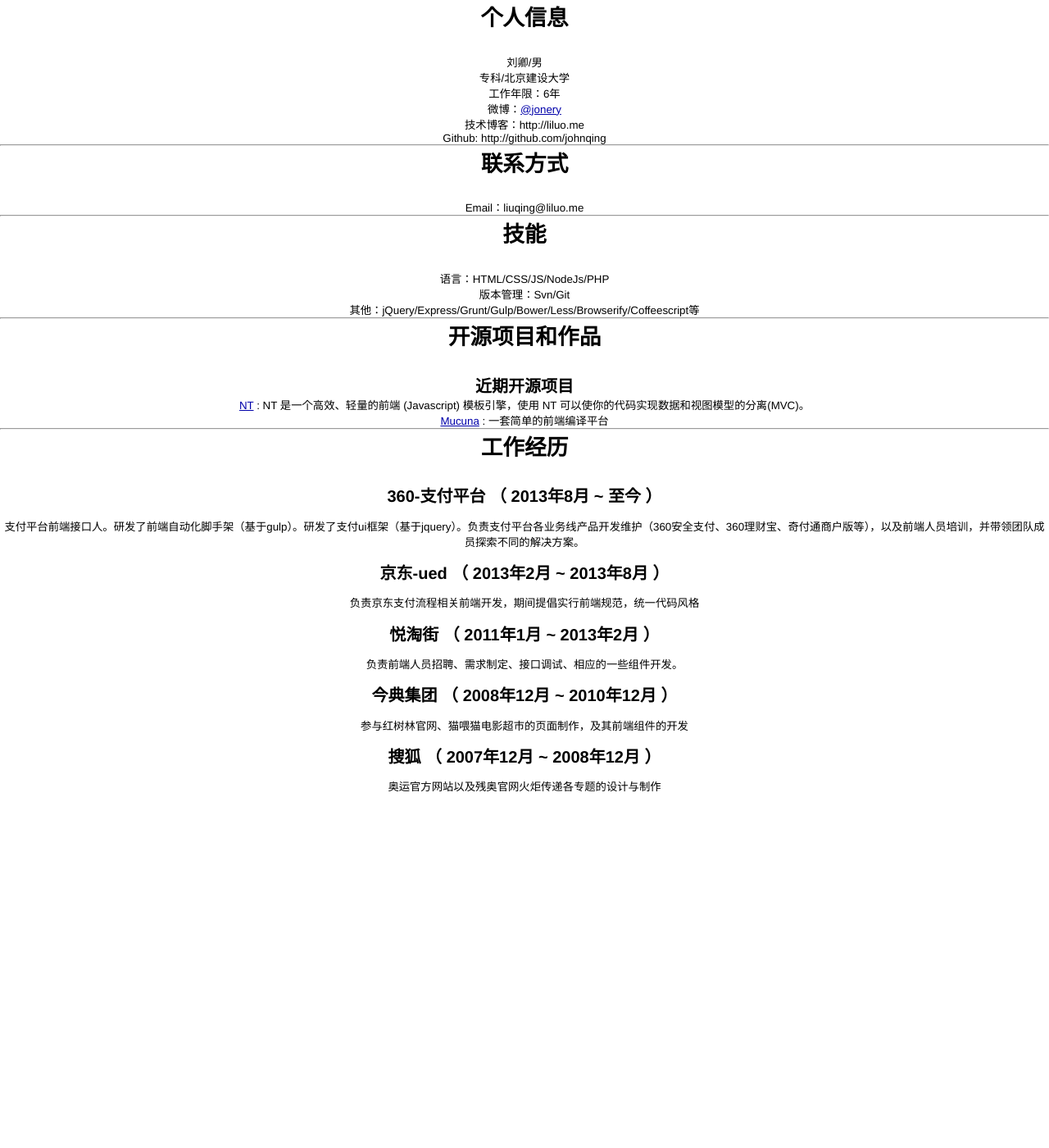
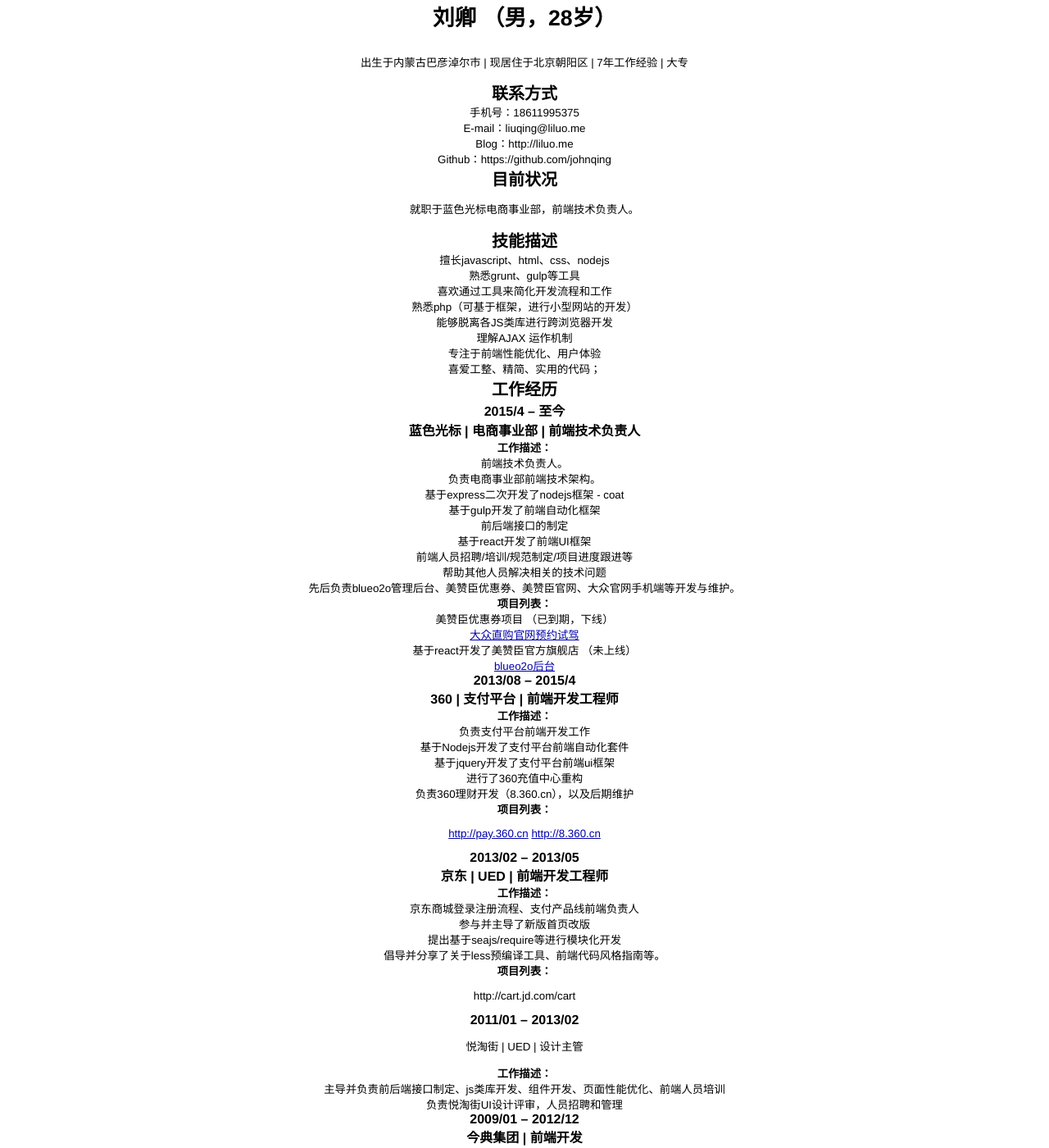
Before and after one commit to Johnqing/johnqing.github.com, a Jekyll site: the page built from about.md, in a window 1280 px wide and 1400 px high. Shown: the whole window at 82% size. Built offline with Jekyll 4.4.1, drawn with Linux system fonts in a browser that asks for light colours; Markdown is read by kramdown in place of the engine named in the settings; comment, search, counter and statistics services are not loaded; some of the changed text lies outside the part shown.

Commit message:
Update about.md

```diff
--- a/about.md
+++ b/about.md
@@ -3,54 +3,85 @@ layout: default
 title: Liu Qing
 ---
 
-# 个人信息
+# 刘卿 （男，28岁）
+出生于内蒙古巴彦淖尔市 | 现居住于北京朝阳区 | 7年工作经验 |  大专
 
- - 刘卿/男
- - 专科/北京建设大学
- - 工作年限：6年
- - 微博：[@jonery](http://weibo.com/jonery)
- - 技术博客：http://liluo.me
- - Github: http://github.com/johnqing
+## 联系方式
+* 手机号：18611995375
+* E-mail：liuqing@liluo.me
+* Blog：http://liluo.me
+* Github：https://github.com/johnqing
 
----
+## 目前状况
+就职于蓝色光标电商事业部，前端技术负责人。
 
-# 联系方式
-- Email：liuqing@liluo.me
+## 技能描述
+* 擅长javascript、html、css、nodejs
+* 熟悉grunt、gulp等工具
+* 喜欢通过工具来简化开发流程和工作
+* 熟悉php（可基于框架，进行小型网站的开发）
+* 能够脱离各JS类库进行跨浏览器开发
+* 理解AJAX 运作机制
+* 专注于前端性能优化、用户体验
+* 喜爱工整、精简、实用的代码；
 
----
+## 工作经历
 
-# 技能
+### 2015/4 – 至今
+### 蓝色光标 | 电商事业部 | 前端技术负责人
+#### 工作描述：
+* 前端技术负责人。
+* 负责电商事业部前端技术架构。
+* 基于express二次开发了nodejs框架 - coat
+* 基于gulp开发了前端自动化框架
+* 前后端接口的制定
+* 基于react开发了前端UI框架
+* 前端人员招聘/培训/规范制定/项目进度跟进等
+* 帮助其他人员解决相关的技术问题
+* 先后负责blueo2o管理后台、美赞臣优惠券、美赞臣官网、大众官网手机端等开发与维护。
 
- - 语言：HTML/CSS/JS/NodeJs/PHP
- - 版本管理：Svn/Git
- - 其他：jQuery/Express/Grunt/Gulp/Bower/Less/Browserify/Coffeescript等
+#### 项目列表：
+* 美赞臣优惠券项目 （已到期，下线）
+* [大众直购官网预约试驾](http://m.vwdirect.com)
+* 基于react开发了美赞臣官方旗舰店 （未上线）
+* [blueo2o后台](http://admin.blueo2o.com)
 
----
+### 2013/08 – 2015/4
+### 360 | 支付平台 | 前端开发工程师
+#### 工作描述：
+* 负责支付平台前端开发工作
+* 基于Nodejs开发了支付平台前端自动化套件
+* 基于jquery开发了支付平台前端ui框架
+* 进行了360充值中心重构
+* 负责360理财开发（8.360.cn），以及后期维护
 
+#### 项目列表：
+[http://pay.360.cn](http://pay.360.cn)
+[http://8.360.cn](http://8.360.cn)
 
-# 开源项目和作品
+### 2013/02 – 2013/05
+### 京东 | UED | 前端开发工程师
+#### 工作描述：
+* 京东商城登录注册流程、支付产品线前端负责人
+* 参与并主导了新版首页改版
+* 提出基于seajs/require等进行模块化开发
+* 倡导并分享了关于less预编译工具、前端代码风格指南等。
 
-## 近期开源项目
+#### 项目列表：
+http://cart.jd.com/cart
 
- - [NT](https://github.com/Johnqing/Ntpl.js) : NT 是一个高效、轻量的前端 (Javascript) 模板引擎，使用 NT 可以使你的代码实现数据和视图模型的分离(MVC)。
- - [Mucuna](https://github.com/Johnqing/Mucuna) : 一套简单的前端编译平台
+### 2011/01 – 2013/02
+悦淘街 | UED | 设计主管
+#### 工作描述：
+* 主导并负责前后端接口制定、js类库开发、组件开发、页面性能优化、前端人员培训
+* 负责悦淘街UI设计评审，人员招聘和管理
 
----
+### 2009/01 – 2012/12
+### 今典集团  | 前端开发
+#### 工作描述：
+* 参与红树林官网的页面制作，及其前端组件的开发
 
-
-# 工作经历
-
-## 360-支付平台 （ 2013年8月 ~ 至今 ）
-支付平台前端接口人。研发了前端自动化脚手架（基于gulp）。研发了支付ui框架（基于jquery）。负责支付平台各业务线产品开发维护（360安全支付、360理财宝、奇付通商户版等），以及前端人员培训，并带领团队成员探索不同的解决方案。
-
-## 京东-ued （ 2013年2月 ~ 2013年8月 ）
-负责京东支付流程相关前端开发，期间提倡实行前端规范，统一代码风格
-
-## 悦淘街 （ 2011年1月 ~ 2013年2月 ）
-负责前端人员招聘、需求制定、接口调试、相应的一些组件开发。
-
-## 今典集团 （ 2008年12月 ~ 2010年12月 ）
-参与红树林官网、猫喂猫电影超市的页面制作，及其前端组件的开发
-
-## 搜狐 （ 2007年12月 ~ 2008年12月 ）
-奥运官方网站以及残奥官网火炬传递各专题的设计与制作
+### 2007/08 – 2008/06
+### 搜狐 | 奥运事业部 | 前端开发
+#### 工作描述：
+* 参与了beijing2008.cn的页面制作，主要负责赛程相关模块
```
